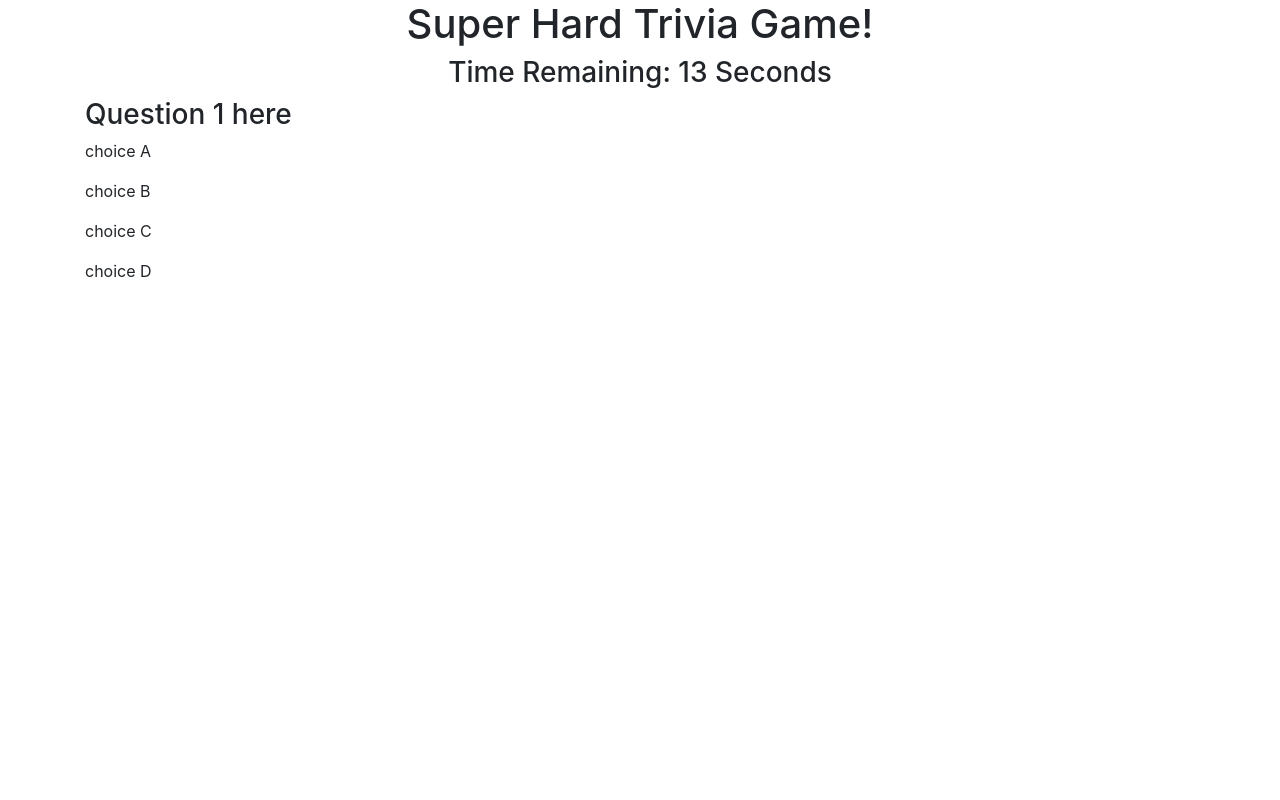
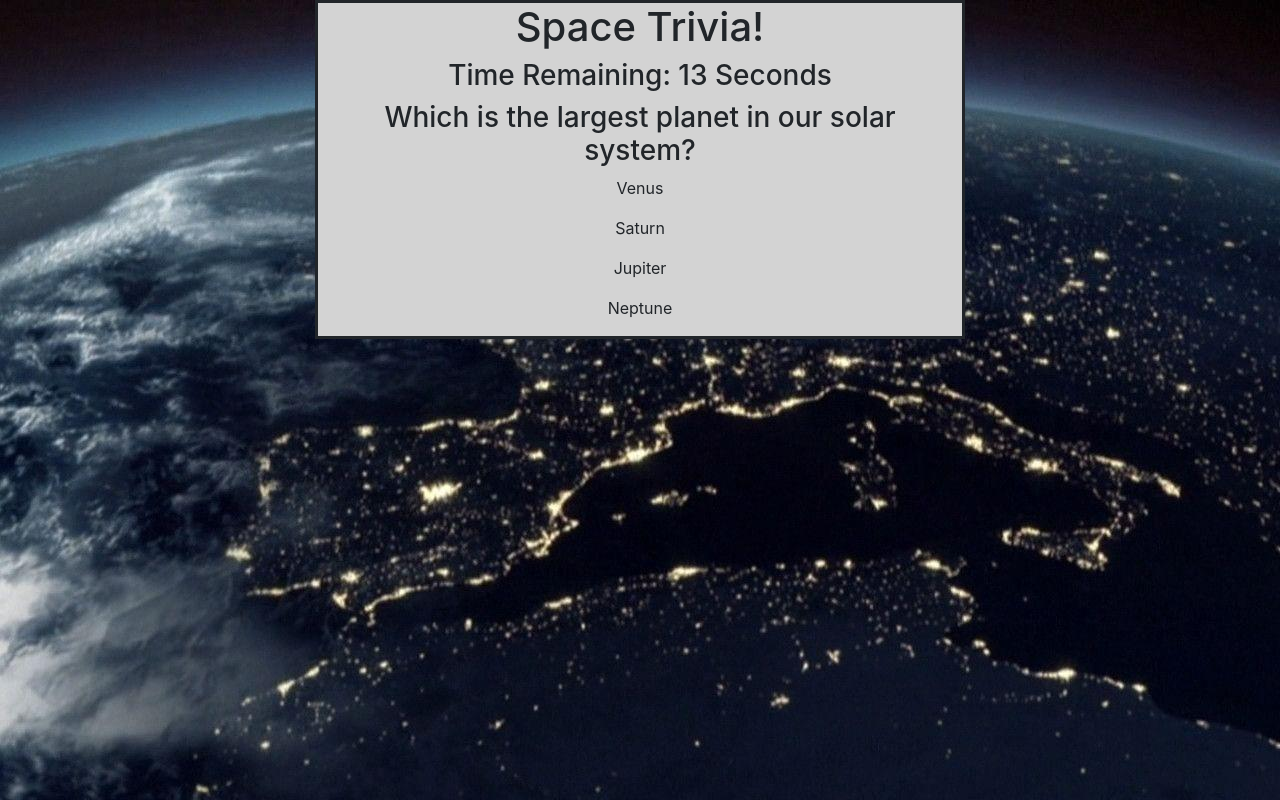
Before and after one commit to jphillips37/TriviaGame, a plain HTML site: page index.html in a window 1280 px wide. Both pictures are taken after a click on the button "Start". Drawn offline with nearby package versions, Linux system fonts and the light colour scheme.

Commit message:
changed theme, and added background images. added a background selector to js code. added CSS.

```diff
--- a/assets/css/style.css
+++ b/assets/css/style.css
@@ -0,0 +1,14 @@
+.container {
+    border: solid;
+    width: 650px;
+    min-height: 200px;
+    background-color: lightgray;
+}
+p.incorrect:hover, p.correct:hover {
+    background-color: rgba(20, 88, 214, 0.2);
+    border-style: solid;
+    border-color: rgb(20, 88, 214);
+}
+img {
+    margin-bottom: 10px;
+}
--- a/assets/javascript/app.js
+++ b/assets/javascript/app.js
@@ -7,13 +7,24 @@ var correct = 0;
 var incorrect = 0;
 var intervalId;
 var currentQuestion = 1;
-var backgroundArray = [1, 2, 3, 4, 5, 6, 7, 8, 9, 10];
+var backgroundArray = ["assets/images/background-image-1.jpg",
+                        "assets/images/background-image-2.jpg",
+                        "assets/images/background-image-3.jpg",
+                        "assets/images/background-image-4.jpg",
+                        "assets/images/background-image-5.jpg",
+                        "assets/images/background-image-6.jpg",
+                        "assets/images/background-image-7.jpg",
+                        "assets/images/background-image-8.jpg",
+                        "assets/images/background-image-9.jpg",
+                        "assets/images/background-image-10.jpg",
+                        "assets/images/background-image-11.jpg"];
 
 function nextQuestion() {
     $("#correctImage, #incorrectImage, #expired").hide();
     $(".incorrect").show();
     $(".trivia-text").hide();
     $(".trivia-"+currentQuestion).show();
+    updateBackground();
     countdown();
 }
 
@@ -23,7 +34,6 @@ function decrement() {
 
     if (timer < 1) {
         stop();
-        // alert("Time is Up");
         $("#expired").show();
         $(".incorrect").hide();
         incorrect++;
@@ -69,12 +79,16 @@ function endGame() {
 }
 
 function updateBackground() {
-    $("body").css("background-image", "url("+backgroundArray+")");
+    var backgroundImage = backgroundArray[Math.floor(Math.random() * backgroundArray.length)];
+    console.log(backgroundImage);
+    $("body").css("background-image", "url("+backgroundImage+")");
 }
+
+updateBackground();
 
 $(".btn").on("click", function() {
 
-    backgroundArray.sort(function() { return 0.5 - Math.random() });  // this will generate a random order for the background pictures to cycle through
+    backgroundArray.sort(function() { return 0.5 - Math.random() });
     console.log(backgroundArray);
 
     if ($("button").text() == "Start") {
@@ -88,6 +102,7 @@ $(".btn").on("click", function() {
     else {
         reset();
     }
+    updateBackground();
 })
 
 $("p").click(function() {
@@ -116,4 +131,5 @@ $("p").click(function() {
     else {
         setTimeout(endGame, 3000);
     }
+
 })
--- a/index.html
+++ b/index.html
@@ -7,7 +7,7 @@
 
     <!-- CSS Links -->
     <link rel="stylesheet" href="https://stackpath.bootstrapcdn.com/bootstrap/4.1.3/css/bootstrap.min.css" integrity="sha384-MCw98/SFnGE8fJT3GXwEOngsV7Zt27NXFoaoApmYm81iuXoPkFOJwJ8ERdknLPMO" crossorigin="anonymous">
-    <link rel="stylesheet" type="text/css" src="assets/css/style.css">
+    <link rel="stylesheet" type="text/css" href="assets/css/style.css">
 
     <!-- add jquery link here -->
     <script src="https://ajax.googleapis.com/ajax/libs/jquery/3.3.1/jquery.min.js"></script>
@@ -15,90 +15,90 @@
     <title>Trivia</title>
 </head>
 <body>
-    <div class="container">
+    <div class="container text-center">
         <div class="text-center">
-            <h1>Super Hard Trivia Game!</h1>
+            <h1>Space Trivia!</h1>
             <h3 id="timer">Time Remaining: 15 Seconds</h3>
             <button type="button" class="btn btn-primary btn-lg" id="btn">Start</button>
         </div>
         <div class="trivia-text trivia-1"> <!-- Use this layout for all questions -->
-            <h3>Question 1 here</h3>
-            <p class="incorrect">choice A</p>
-            <p class="incorrect">choice B</p>
-            <p class="correct1">choice C</p>  <!-- change where this class is for each-->
-            <p class="incorrect">choice D</p>
+            <h3>Which is the largest planet in our solar system?</h3>
+            <p class="incorrect">Venus</p>
+            <p class="incorrect">Saturn</p>
+            <p class="correct">Jupiter</p>  <!-- change where this class is for each-->
+            <p class="incorrect">Neptune</p>
         </div>
 
         <div class="trivia-text trivia-2">
-            <h3>Question 2 here</h3>
-            <p class="incorrect">choice A</p>
-            <p class="correct2">choice B</p>
-            <p class="incorrect">choice C</p>
-            <p class="incorrect">choice D</p>
+            <h3>What year was the first satellite launched into space?</h3>
+            <p class="incorrect">1960</p>
+            <p class="correct">1957</p>
+            <p class="incorrect">1971</p>
+            <p class="incorrect">1980</p>
         </div>
 
         <div class="trivia-text trivia-3">
-            <h3>Question 3 here</h3>
-            <p class="incorrect">choice A</p>
-            <p class="incorrect">choice B</p>
-            <p class="incorrect">choice C</p>
-            <p class="correct3">choice D</p>
+            <h3>Who was the Apollo 11 mission leader?</h3>
+            <p class="incorrect">Yuri Gagarin</p>
+            <p class="incorrect">Robert Springer</p>
+            <p class="incorrect">Buzz Aldrin</p>
+            <p class="correct">Neil Armstrong</p>
         </div>
 
         <div class="trivia-text trivia-4">
-            <h3>Question 4 here</h3>
-            <p class="incorrect">choice A</p>
-            <p class="incorrect">choice B</p>
-            <p class="correct4">choice C</p>
-            <p class="incorrect">choice D</p>
+            <h3>Which is the nearest planet to the Sun?</h3>
+            <p class="incorrect">Jupiter</p>
+            <p class="incorrect">Saturn</p>
+            <p class="correct">Mercury</p>
+            <p class="incorrect">Venus</p>
         </div>
 
         <div class="trivia-text trivia-5">
-            <h3>Question 5 here</h3>
-            <p class="correct5">choice A</p>
-            <p class="incorrect">choice B</p>
-            <p class="incorrect">choice C</p>
-            <p class="incorrect">choice D</p>
+            <h3>Who built the first telescope?</h3>
+            <p class="incorrect">Kepler</p>
+            <p class="incorrect">Edwin Hubble</p>
+            <p class="correct">Galileo Galilei</p>
+            <p class="incorrect">Kennedy</p>
         </div>
 
         <div class="trivia-text trivia-6">
-            <h3>Question 6 here</h3>
-            <p class="correct6">choice A</p>
-            <p class="incorrect">choice B</p>
-            <p class="incorrect">choice C</p>
-            <p class="incorrect">choice D</p>
+            <h3>How many moons orbit Neptune?</h3>
+            <p class="correct">14</p>
+            <p class="incorrect">8</p>
+            <p class="incorrect">16</p>
+            <p class="incorrect">3</p>
         </div>
 
         <div class="trivia-text trivia-7">
-            <h3>Question 7 here</h3>
-            <p class="incorrect">choice A</p>
-            <p class="correct7">choice B</p>
-            <p class="incorrect">choice C</p>
-            <p class="incorrect">choice D</p>
+            <h3>How many moons are in our solar system?</h3>
+            <p class="incorrect">76</p>
+            <p class="correct">181</p>
+            <p class="incorrect">113</p>
+            <p class="incorrect">211</p>
         </div>
 
         <div class="trivia-text trivia-8">
-            <h3>Question 8 here</h3>
-            <p class="incorrect">choice A</p>
-            <p class="incorrect">choice B</p>
-            <p class="incorrect">choice C</p>
-            <p class="correct8">choice D</p>
+            <h3>What is the most common type of star in the universe?</h3>
+            <p class="incorrect">White Dwarf Star</p>
+            <p class="incorrect">Red Giant Star</p>
+            <p class="incorrect">Neutron Star</p>
+            <p class="correct">Red Dwarf Start</p>
         </div>
 
         <div class="trivia-text trivia-9">
-            <h3>Question 9 here</h3>
-            <p class="correct9">choice A</p>
-            <p class="incorrect">choice B</p>
-            <p class="incorrect">choice C</p>
-            <p class="incorrect">choice D</p>
+            <h3>What is the smallest planet in our solar system?</h3>
+            <p class="correct">Mercury</p>
+            <p class="incorrect">Earth</p>
+            <p class="incorrect">Saturn</p>
+            <p class="incorrect">Mars</p>
         </div>
 
         <div class="trivia-text trivia-10">
-            <h3>Question 10 here</h3>
-            <p class="incorrect">choice A</p>
-            <p class="incorrect">choice B</p>
-            <p class="correct10">choice C</p>
-            <p class="incorrect">choice D</p>
+            <h3>Which is Jupiter's largest moon?</h3>
+            <p class="incorrect">Europa</p>
+            <p class="incorrect">Io</p>
+            <p class="correct">Ganymede</p>
+            <p class="incorrect">Callisto</p>
         </div>
 
         <div class="results">
```
Also changed, not shown: assets/images/background-image-1.jpg (added), assets/images/background-image-10.jpg (added), assets/images/background-image-11.jpg (added), assets/images/background-image-2.jpg (added), assets/images/background-image-3.jpg (added), assets/images/background-image-4.jpg (added), assets/images/background-image-5.jpg (added), assets/images/background-image-6.jpg (added), assets/images/background-image-7.jpg (added), assets/images/trivia-background-1.jpg (deleted), assets/images/trivia-background-2.jpg (deleted), 2 other files.
